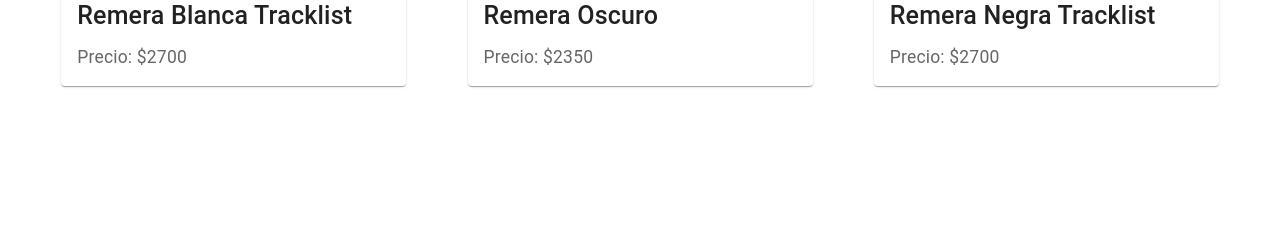
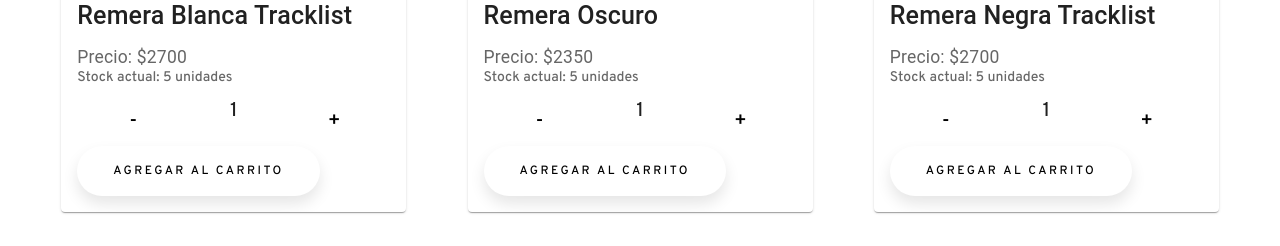
Before and after one commit to aguirreamin12/Oscuro, a React (Create React App) app: page / in a window 1280 px wide. Shown: the part 454-700 px from the top of the page. Built offline with nearby package versions, Linux system fonts and the light colour scheme; the HTML template or start-up script is replaced by a standard one.

Commit message:
Contador con botón

```diff
--- a/src/App.css
+++ b/src/App.css
@@ -1,3 +1,4 @@
+
 .App {
 	text-align: center;
 }
--- a/src/App.js
+++ b/src/App.js
@@ -1,4 +1,4 @@
-import React, { Component } from 'react';
+import React from 'react';
 import './App.css';
 
 // IMAGENES
@@ -26,6 +26,7 @@ class App extends React.Component{
 						name='Remera Blanca Tracklist'
 						precio='$2700'
 						img={Remera1}
+						stock='5'
 					/>
 
 					<CardComponent
--- a/src/components/CardComponent/CardComponent.js
+++ b/src/components/CardComponent/CardComponent.js
@@ -4,6 +4,7 @@ import CardContent from '@mui/material/CardContent';
 import CardMedia from '@mui/material/CardMedia';
 import Typography from '@mui/material/Typography';
 import { CardActionArea } from '@mui/material';
+import ItemCount from '../ItemCount/ItemCount';
 
 const CardComponent = ({ name, precio, img }) => {
 	return (
@@ -17,6 +18,7 @@ const CardComponent = ({ name, precio, img }) => {
 					<Typography variant='body2' color='text.secondary'>
 						Precio: {precio}
 					</Typography>
+					<ItemCount/>
 				</CardContent>
 			</CardActionArea>
 		</Card>
--- /dev/null
+++ b/src/components/ItemCount/ItemCount.css
@@ -0,0 +1,45 @@
+.ItemCount h1{
+    font-size: .7rem;
+    color: #686868;
+}
+
+.ItemCount .cantidad {
+    display: flex;
+    justify-content: space-around;
+    align-items: center;
+    height: 100%;
+}
+
+.sumar, .restar {
+    height: 100%;
+    border: none;
+    background: none;
+    width: 10%;
+}
+
+.carrito {
+    padding: 1.3em 3em;
+    font-size: 12px;
+    text-transform: uppercase;
+    letter-spacing: 2.5px;
+    font-weight: 500;
+    color: #000;
+    background-color: #fff;
+    border: none;
+    border-radius: 45px;
+    box-shadow: 0px 8px 15px rgba(0, 0, 0, 0.1);
+    transition: all 0.3s ease 0s;
+    cursor: pointer;
+    outline: none;
+}
+
+  .carrito:hover {
+    background-color: #262626;
+    box-shadow: 0px 15px 20px rgba(0, 0, 0, 0.4);
+    color: #fff;
+    transform: translateY(-4px);
+  }
+
+  .carrito:active {
+    transform: translateY(-1px);
+  }
--- /dev/null
+++ b/src/components/ItemCount/ItemCount.js
@@ -0,0 +1,34 @@
+import React, { useState } from 'react';
+import "./ItemCount.css";
+
+const ItemCount = () => {
+    const [counter, setCounter] = useState(1);
+    const [stock] = useState(5);
+
+    const CounterUp = () => {
+        if (counter < stock){
+        setCounter(counter + 1);
+        }
+    };
+
+    const CounterDown = () => {
+        if(counter > 1){
+            setCounter(counter - 1)
+        }
+
+    }
+
+    return (
+    <div className="ItemCount">
+        <h1>Stock actual: {stock} unidades</h1>
+        <div className='cantidad'>
+        <button className='restar' onClick={CounterDown}>-</button>
+        <p>{counter}</p>
+        <button className='sumar' onClick={CounterUp}>+</button>
+        </div>
+        <button className='carrito'>Agregar al carrito</button>
+    </div>
+    );
+};
+
+export default ItemCount;
--- a/src/components/ItemListContainer/ItemListContainer.js
+++ b/src/components/ItemListContainer/ItemListContainer.js
@@ -1,10 +1,11 @@
 import React from 'react';
 import "./ItemListContainer.css";
 
-const ItemListContainer = (greeting) => {
+
+const ItemListContainer = ({title}) => {
     return (
         <div className='greeting'>
-			<h1>{greeting.title}</h1>
+			<h1>{title}</h1>
 		</div>
     );
 };
```
